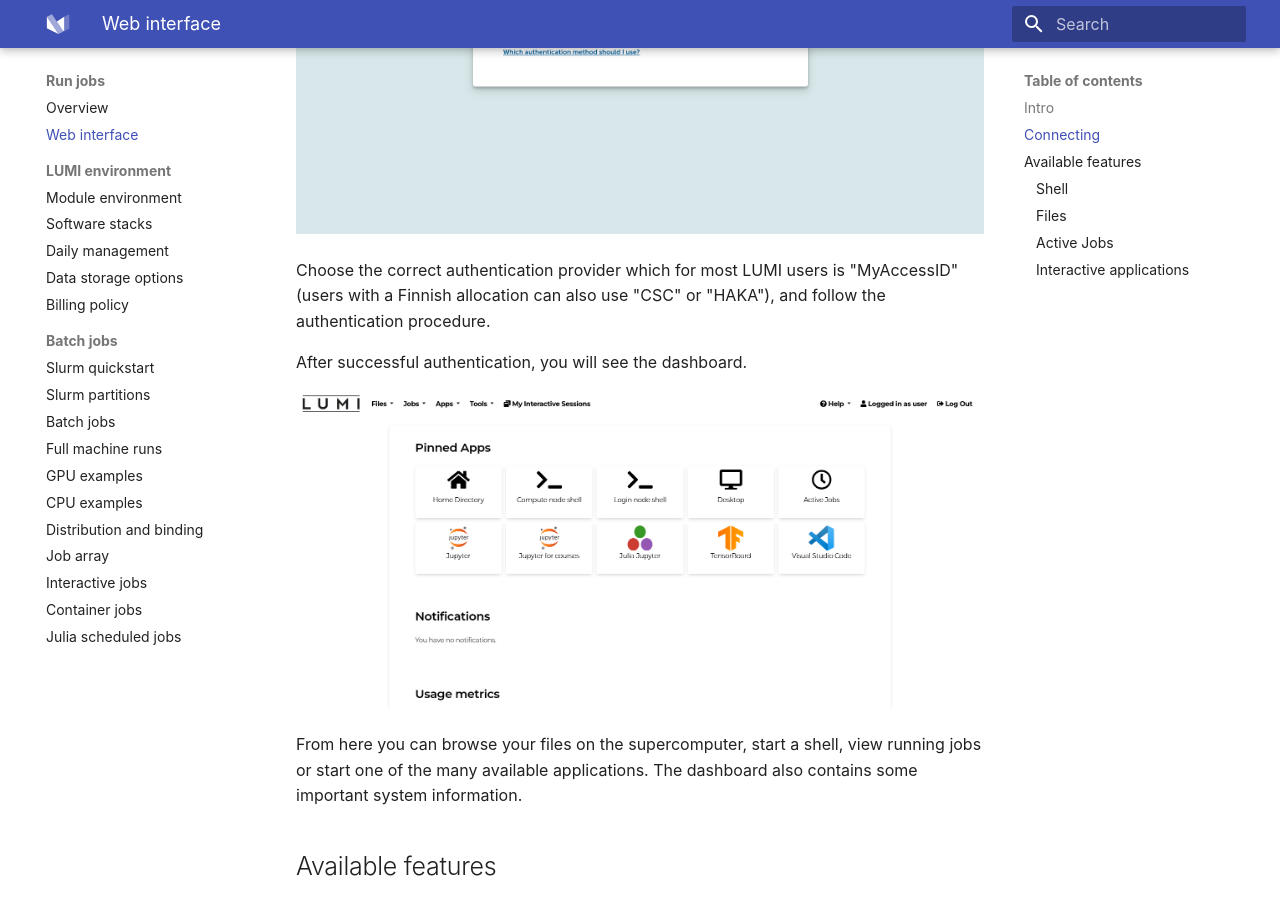
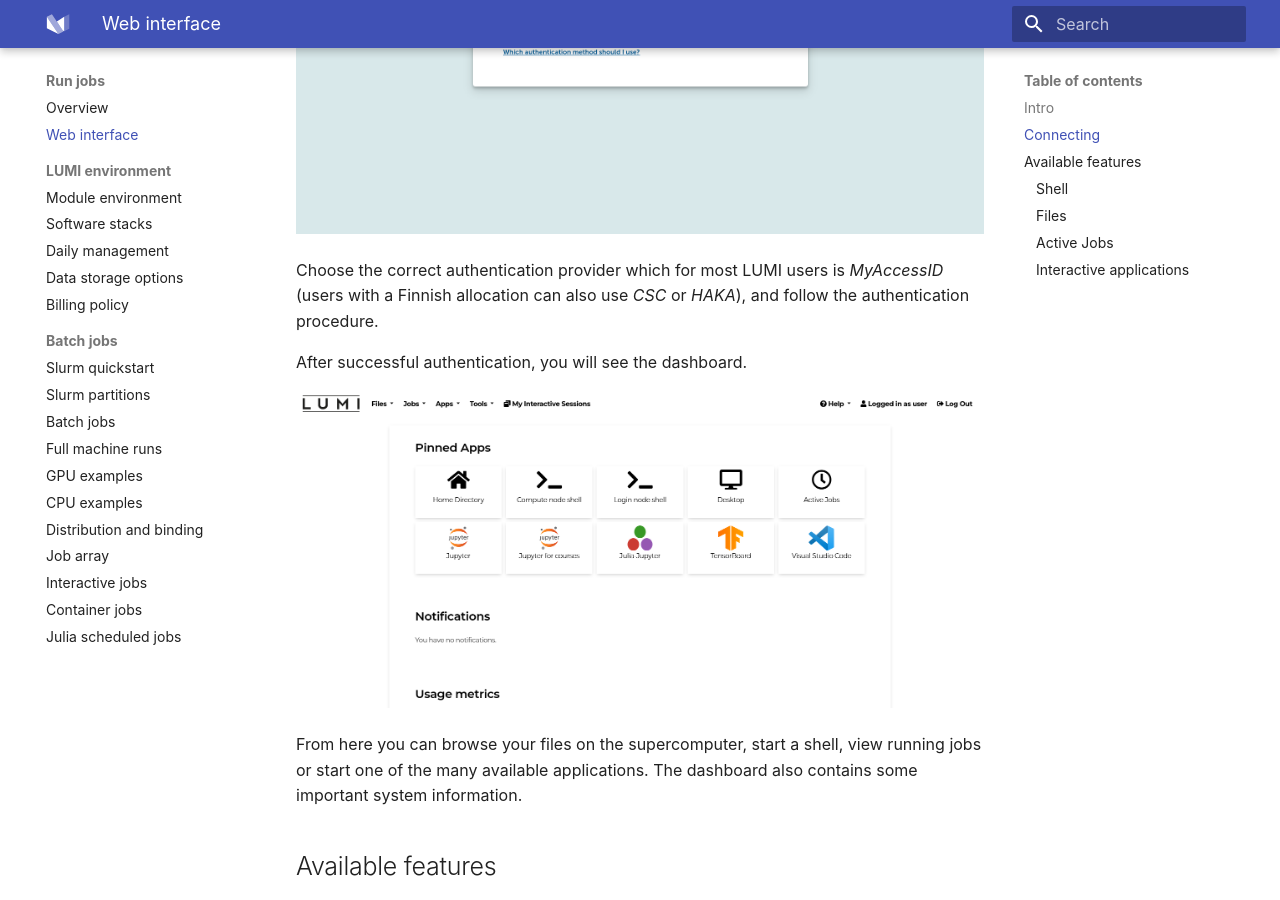
Before and after one commit to Lumi-supercomputer/lumi-userguide, an MkDocs documentation site: the page built from docs/runjobs/webui/index.md, in a window 1280 px wide and 900 px high, scrolled down 1542 px. Built offline with MkDocs 1.6.1 and Material for MkDocs 9.7.7, drawn with Linux system fonts in a browser that asks for light colours.

Commit message:
Edit for consistency

```diff
--- a/docs/runjobs/webui/index.md
+++ b/docs/runjobs/webui/index.md
@@ -29,11 +29,11 @@
 
 ![Image of welcome page for the lumi web interface](../../assets/images/wwwLumiWelcome.png)
 
-Click the `Go to login` button to proceed.
+Click the _Go to login_ button to proceed.
 
 ![Image of authentication page for lumi web interface ](../../assets/images/wwwLumiAuth.png)
 
-Choose the correct authentication provider which for most LUMI users is "MyAccessID" (users with a Finnish allocation can also use "CSC" or "HAKA"), and follow the authentication procedure.
+Choose the correct authentication provider which for most LUMI users is _MyAccessID_ (users with a Finnish allocation can also use _CSC_ or _HAKA_), and follow the authentication procedure.
 
 After successful authentication, you will see the dashboard.
 
```
Also changed, not shown: other parts of docs/runjobs/webui/index.md (+1 -1 lines).
